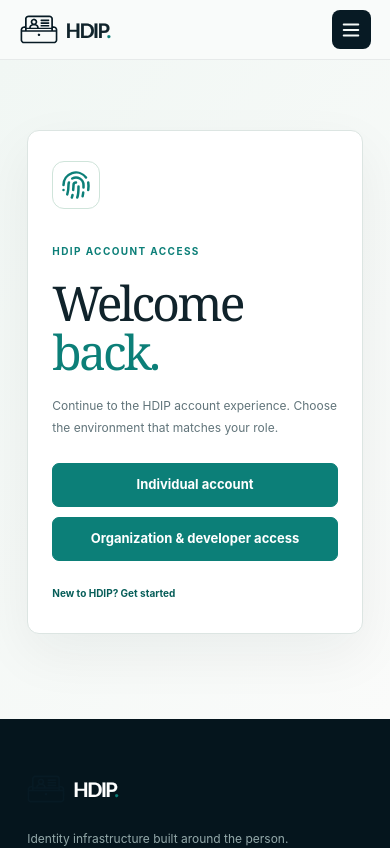
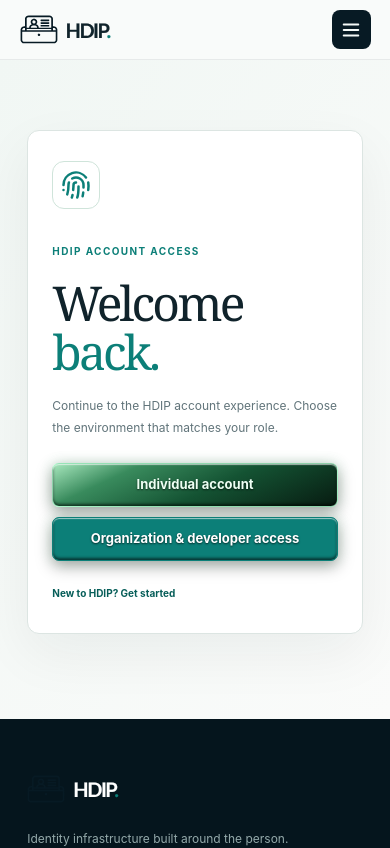
Before and after one commit to Emiloart/hdipassport, a Next.js app: page /sign-in in a window 390 px wide. Shown: the top 848 px of the page. Built offline with nearby package versions, Linux system fonts and the light colour scheme.

Commit message:
Match mobile CTAs to hero button finish

```diff
--- a/src/app/globals.css
+++ b/src/app/globals.css
@@ -654,5 +654,18 @@ html,body{width:100%;max-width:100%;overflow-x:clip}
   }
   .button:not(.hero-primary-cta).button-small{min-height:44px;padding:0 21px}
   .button:not(.hero-primary-cta).button-large{min-height:44px;padding:0 21px}
+  .button:not(.hero-primary-cta),
+  .next-link,
+  .section-link-wrap .text-link,
+  .privacy-copy > .text-link,
+  .closing-actions .text-link,
+  .mega-all{
+    border:1px solid rgba(179,255,210,.78);
+    border-radius:7px;
+    color:#edfff3;
+    background:linear-gradient(155deg,#a7e7bd 0%,#398b5d 24%,#145333 56%,#071b11 100%);
+    box-shadow:inset 0 1px 1px rgba(255,255,255,.62),inset 0 -2px 3px rgba(0,0,0,.58),0 5px 16px rgba(0,0,0,.36),0 0 13px rgba(73,203,125,.16);
+    text-shadow:0 1px 2px rgba(0,0,0,.65);
+  }
   .next-link{min-width:0;flex:1 1 145px}
 }
```
